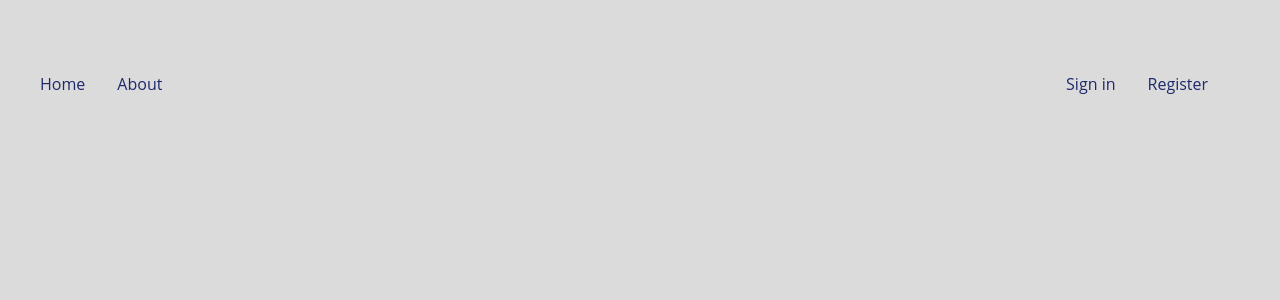
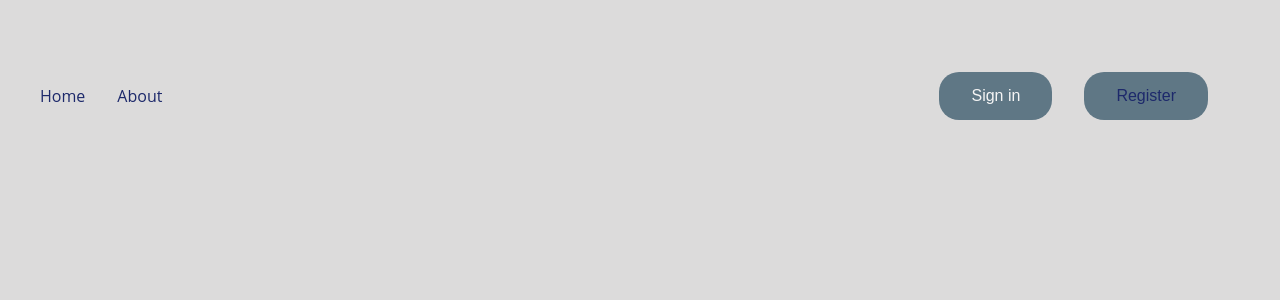
Before and after one commit to RafsanQ/Ecomsite-FaceRecognitionAuth, a Vue app: page / in a window 1280 px wide. Shown: the top 300 px of the page. Built offline with nearby package versions, Linux system fonts and the light colour scheme.

Commit message:
Made changes to the home page

```diff
--- a/src/router/index.js
+++ b/src/router/index.js
@@ -1,7 +1,6 @@
 import { createRouter, createWebHistory } from 'vue-router'
 import HomeView from '../views/HomeView.vue'
 import AboutView from '../views/AboutView.vue'
-import LoginView from '../views/LoginView.vue'
 import RegisterView from '../views/RegisterView.vue'
 
 const router = createRouter({
@@ -20,14 +19,7 @@ const router = createRouter({
       // which is lazy-loaded when the route is visited.
       component: AboutView
     },
-    {
-      path: '/signin',
-      name: 'SignInRoute',
-      // route level code-splitting
-      // this generates a separate chunk (About.[hash].js) for this route
-      // which is lazy-loaded when the route is visited.
-      component: LoginView
-    },
+
     {
       path: '/register',
       name: 'RegisterRoute',
--- a/src/views/HomeView.vue
+++ b/src/views/HomeView.vue
@@ -12,8 +12,10 @@
           <img src=""/>
       </div>
       <ul>
-          <li><RouterLink :to="{name: 'SignInRoute'}">Sign in</RouterLink></li>
-          <li><RouterLink :to="{name: 'RegisterRoute'}">Register</RouterLink></li>
+
+          <button class="signin">Sign in</button>
+
+          <button class="register"><RouterLink :to="{name: 'RegisterRoute'}">Register</RouterLink></button>
       </ul>
     </nav>
 
@@ -44,10 +46,26 @@ nav > ul {
     margin: 0;
     padding: 0;
     list-style: none;
-
 }
 
 nav > ul > li {
     margin: 0 1rem;
 }
+
+nav > ul > button {
+  background-color: rgb(95, 119, 133);
+  border: none;
+  color: eee;
+  padding: 15px 32px;
+  text-align: center;
+  text-decoration: none;
+  display: inline-block;
+  font-size: 16px;
+  margin: 0 1rem
+
+}
+
+
+
+
 </style>
--- a/src/views/LoginView.vue
+++ /dev/null
@@ -1,13 +0,0 @@
-<template>
-    <div>
-
-    </div>
-</template>
-
-<script>
-
-</script>
-
-<style>
-
-</style>
```
